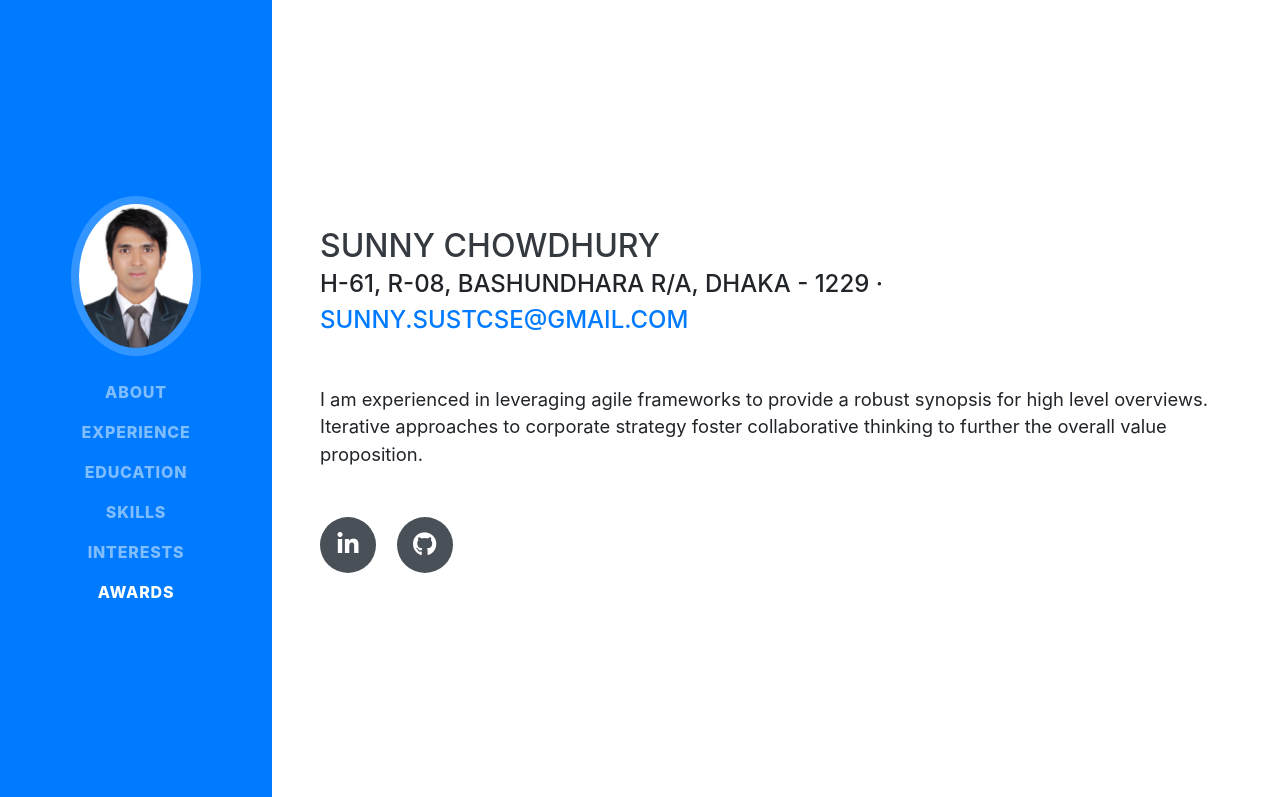
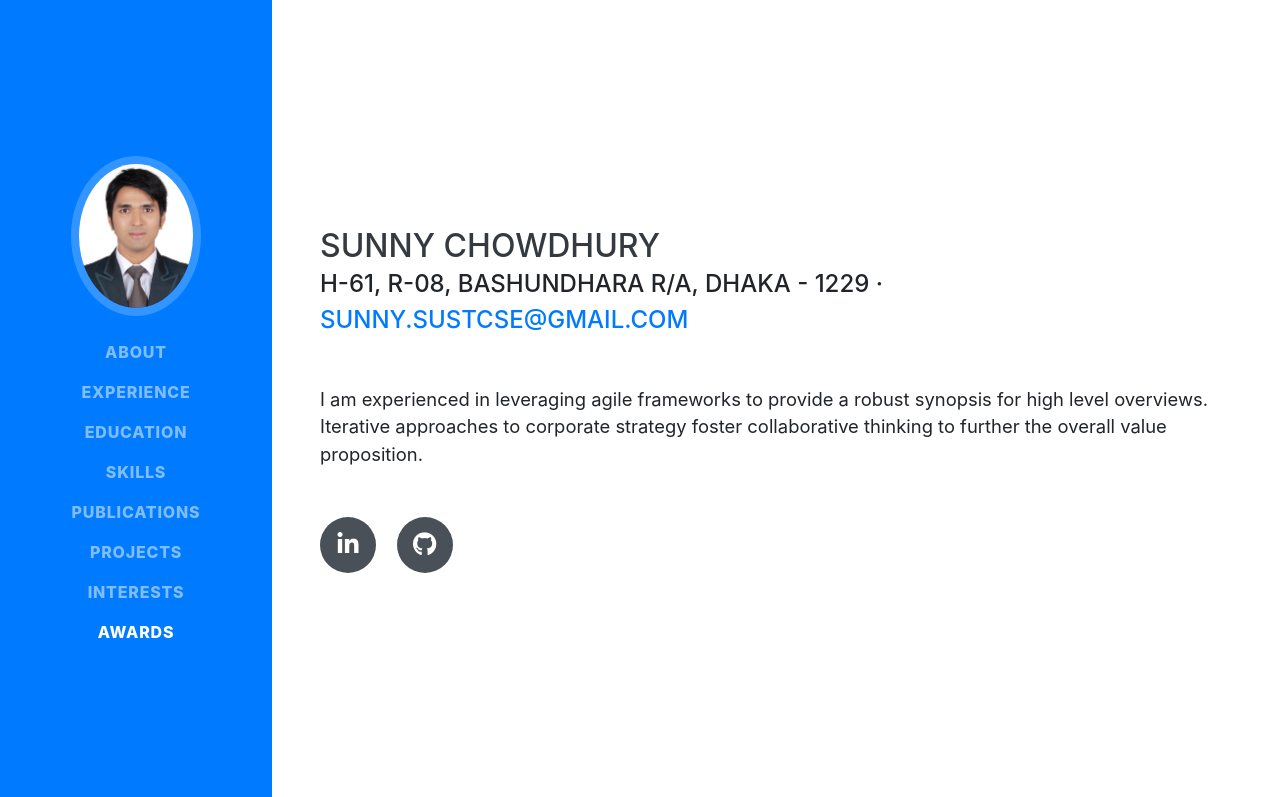
Before and after one commit to mastersunny/mastersunny.github.io, a website with bundled scripts: page index.html in a window 1280 px wide. Shown: the top 797 px of the page. Built offline with nearby package versions, Linux system fonts and the light colour scheme; a web font is replaced by a local one.

Commit message:
projects

```diff
--- a/index.html
+++ b/index.html
@@ -48,6 +48,12 @@
         </li>
         <li class="nav-item">
           <a class="nav-link js-scroll-trigger" href="#skills">Skills</a>
+        </li>
+        <li class="nav-item">
+          <a class="nav-link js-scroll-trigger" href="#publications">Publications</a>
+        </li>
+        <li class="nav-item">
+          <a class="nav-link js-scroll-trigger" href="#projects">Projects</a>
         </li>
         <li class="nav-item">
           <a class="nav-link js-scroll-trigger" href="#interests">Interests</a>
@@ -295,7 +301,7 @@
 
     <hr class="m-0">
 
-    <section class="resume-section p-3 p-lg-5 d-flex align-items-center" id="interests">
+    <section class="resume-section p-3 p-lg-5 d-flex align-items-center" id="publications">
       <div class="w-100">
         <h2 class="mb-5">
         	Publications
@@ -308,7 +314,7 @@
 
     <hr class="m-0">
 
-    <section class="resume-section p-3 p-lg-5 d-flex align-items-center" id="interests">
+    <section class="resume-section p-3 p-lg-5 d-flex align-items-center" id="projects">
       <div class="w-100">
         <h2 class="mb-5">
         	Projects
```
